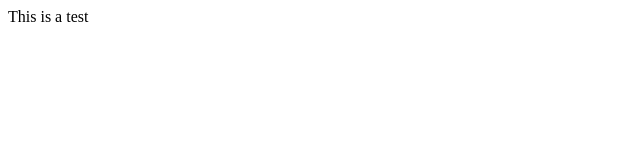
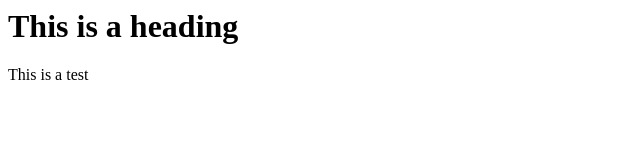
Before and after one commit to bramburn/testhtml, a plain HTML site: page htmlfolder/index.html in a window 1280 px wide. Shown: the whole page, without its empty margins (0-640 px from the left). Drawn offline with Linux system fonts and the light colour scheme.

Commit message:
Update index.html

```diff
--- a/htmlfolder/index.html
+++ b/htmlfolder/index.html
@@ -1,4 +1,6 @@
 <html>
 <body>
+<h1>This is a heading
+</h1>
 <p>This is a test</p>
 </body>
```
